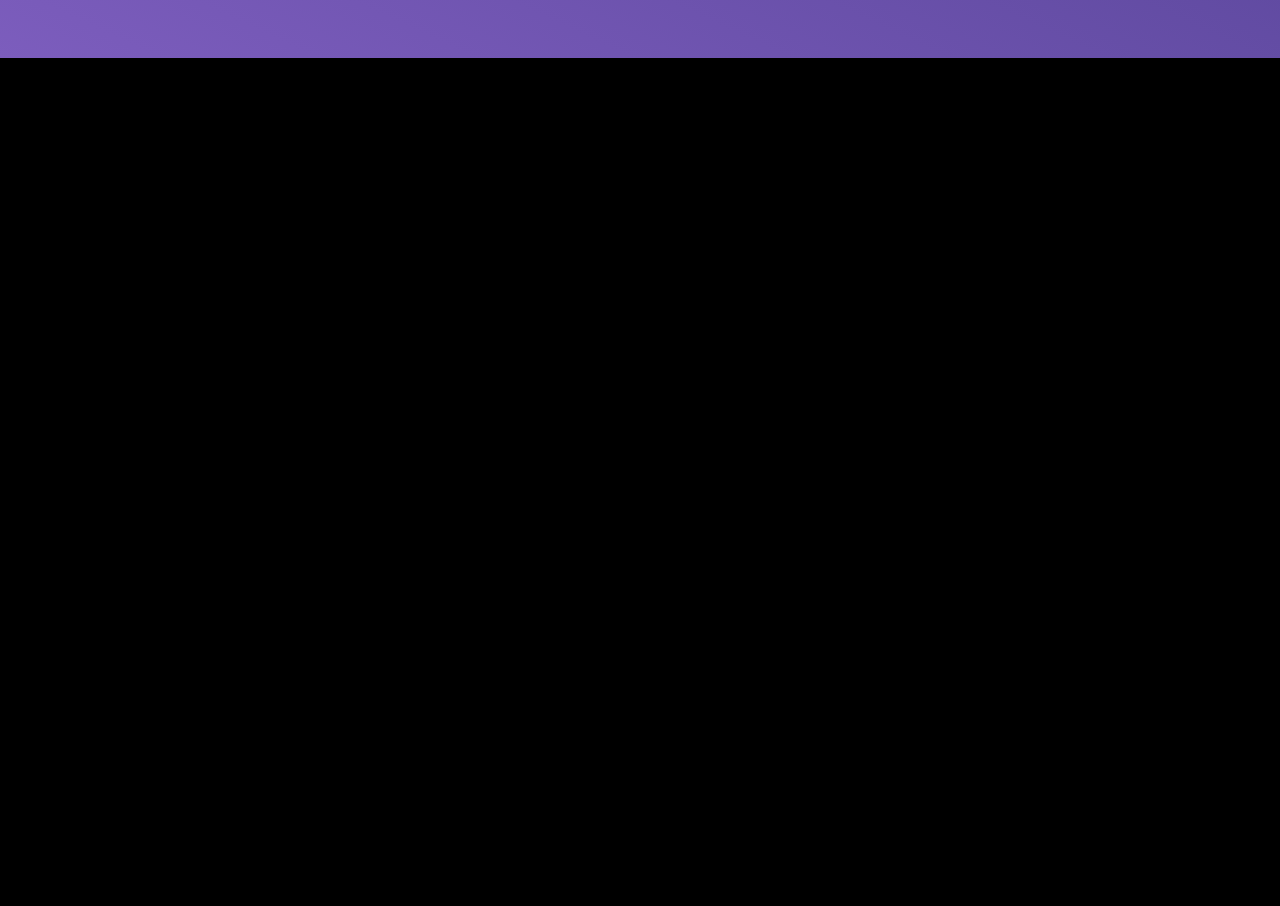
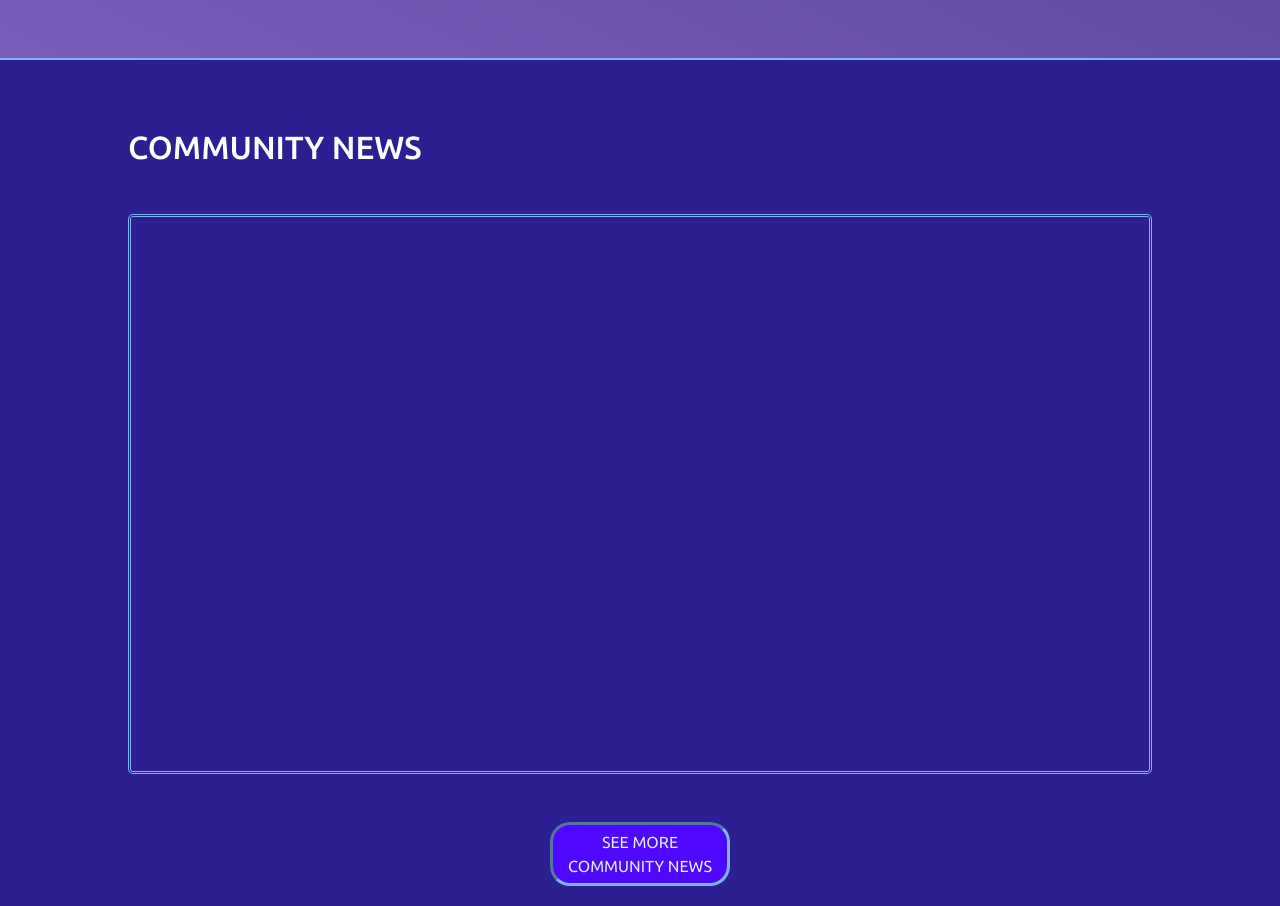
Before and after one commit to RebeccaCL303/maplestory-landing-page, a React (Create React App) app: page / in a window 1280 px wide. Shown: the part 2120-3026 px from the top of the page. Before the commit the page ends 2178 px from the top, so only its background shows below. Built offline with nearby package versions, Linux system fonts and the light colour scheme.

Commit message:
added community component and basic outline

```diff
--- a/src/App.js
+++ b/src/App.js
@@ -2,6 +2,7 @@ import "./App.css";
 import Header from "./Header/Header.js";
 import CurrentEvents from "./CurrentEvents/CurrentEvents.js";
 import Featured from "./Featured/Featured.js";
+import Community from "./Community/Community.js";
 
 function App() {
  return (
@@ -10,6 +11,7 @@ function App() {
    <main>
     <CurrentEvents />
     <Featured />
+    <Community />
    </main>
   </div>
  );
--- /dev/null
+++ b/src/Community/Community.css
@@ -0,0 +1,21 @@
+.Community {
+ background-color: #2b1f92;
+ padding: 20px;
+}
+
+.Community .community-wrap {
+ max-width: 80vw;
+ margin: auto;
+}
+
+.Community .community-grid {
+ width: 80vw;
+ height: 70vh;
+ border: 3px double var(--light-blue);
+ border-radius: 5px;
+ margin: 3rem auto;
+}
+
+.Community h2 {
+ margin: 3rem auto;
+}
--- /dev/null
+++ b/src/Community/Community.js
@@ -0,0 +1,18 @@
+import React from "react";
+import "./Community.css";
+
+export default function Community() {
+ return (
+  <div className="Community">
+   <div className="community-wrap">
+    <h2>COMMUNITY NEWS</h2>
+    <div className="community-grid"></div>
+    <button>
+     SEE MORE
+     <br />
+     COMMUNITY NEWS
+    </button>
+   </div>
+  </div>
+ );
+}
--- a/src/Featured/Featured.css
+++ b/src/Featured/Featured.css
@@ -6,6 +6,7 @@
  );
  width: 100%;
  padding: 20px;
+ border-bottom: 2px solid var(--light-blue);
 }
 
 .Featured .featured-wrap {
```
